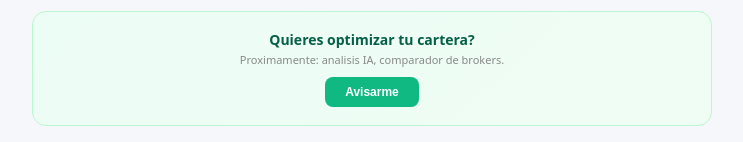
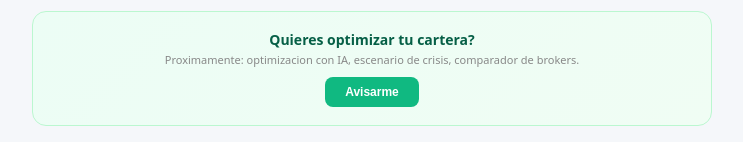
Before and after one commit to sergiojuanblasco-eng/simulador-cartera, a React (Vite) app: page / in a window 1280 px wide. Shown: the part 1330-1472 px from the top of the page, without its empty margins (268-1011 px from the left). Built offline with nearby package versions, Linux system fonts and the light colour scheme.

Commit message:
Update App.jsx

```diff
--- a/src/App.jsx
+++ b/src/App.jsx
@@ -263,8 +263,8 @@ export default function App(){
           {/* CTA */}
           <div style={{padding:18,borderRadius:14,background:"linear-gradient(135deg,#ecfdf5,#f0fdf4)",border:"1px solid #bbf7d0",textAlign:"center"}}>
             <div style={{fontSize:14,fontWeight:800,color:"#065f46",marginBottom:3}}>Quieres optimizar tu cartera?</div>
-            <div style={{fontSize:11,color:"#888",marginBottom:10}}>Proximamente: analisis IA, comparador de brokers.</div>
-            <button style={{padding:"8px 20px",fontSize:12,background:"#10b981",color:"#fff",border:"none",borderRadius:8,fontWeight:700,cursor:"pointer"}}>Avisarme</button>
+            <div style={{fontSize:11,color:"#888",marginBottom:10}}>Proximamente: optimizacion con IA, escenario de crisis, comparador de brokers.</div>
+            <button onClick={()=>window.open("https://forms.gle/JMZg1w5eAUHnYVHw8","_blank")} style={{padding:"8px 20px",fontSize:12,background:"#10b981",color:"#fff",border:"none",borderRadius:8,fontWeight:700,cursor:"pointer"}}>Avisarme</button>
           </div>
         </div>}
 
```
